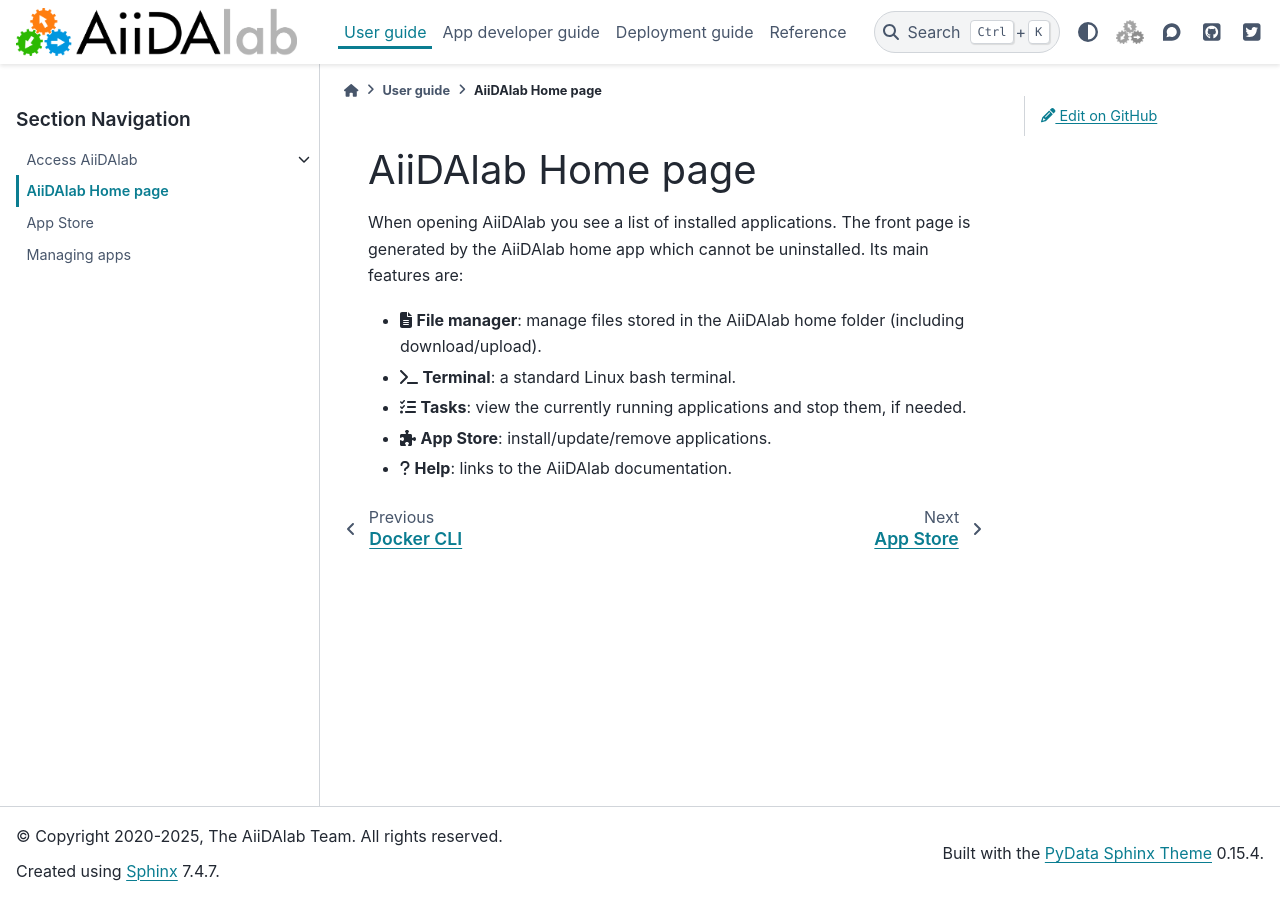
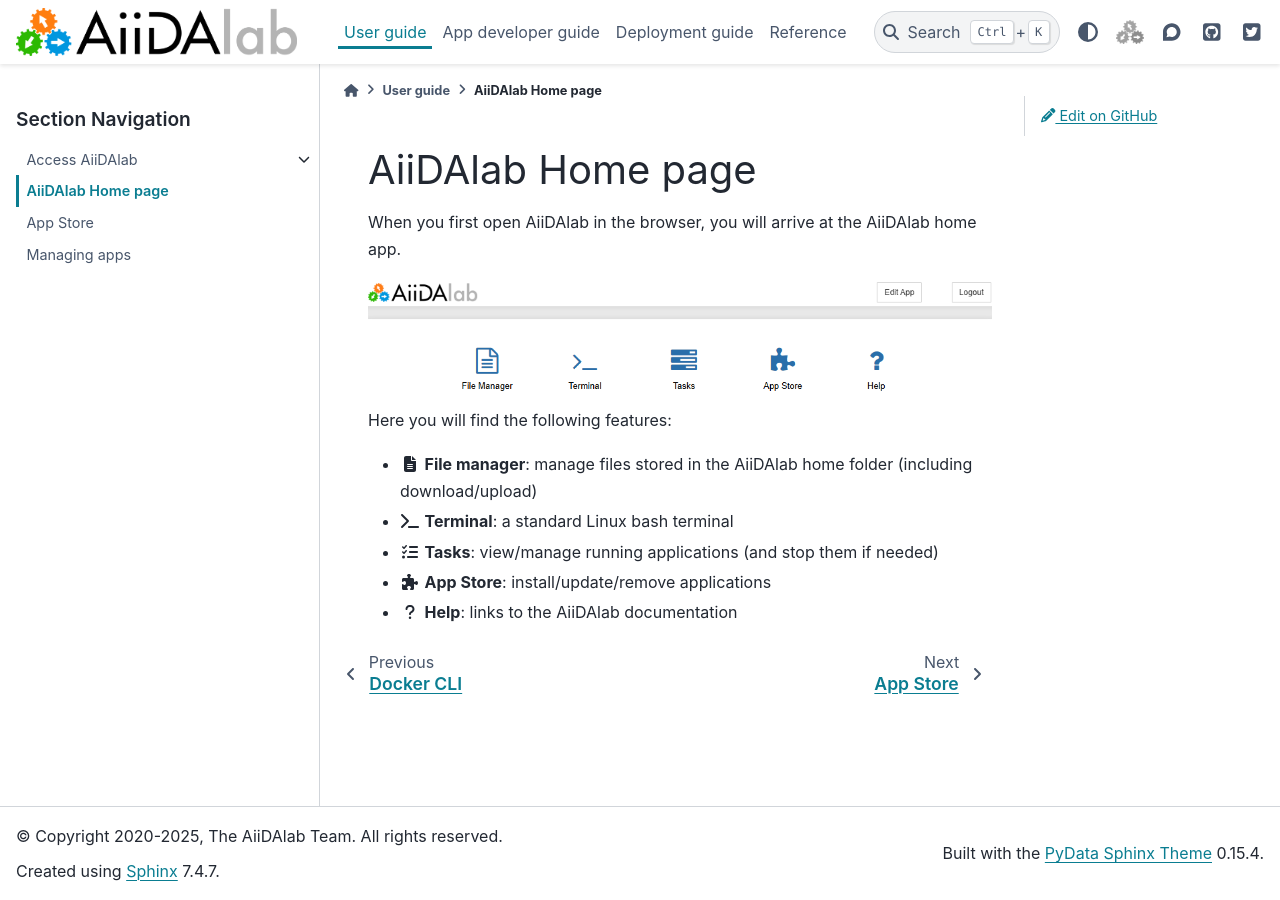
Before and after one commit to aiidalab/aiidalab, a Sphinx documentation site: the page built from docs/source/usage/home.rst, in a window 1280 px wide. Built offline with Sphinx 7.4.7 and the PyData theme 0.15.4, drawn with Linux system fonts in a browser that asks for light colours; pages that are not in the unit, such as notebooks, are missing from menus.

Commit message:
Add screenshot to home page documentation

```diff
--- a/docs/source/usage/home.rst
+++ b/docs/source/usage/home.rst
@@ -4,12 +4,16 @@
 AiiDAlab Home page
 ******************
 
-When opening AiiDAlab you see a list of installed applications.
-The front page is generated by the AiiDAlab home app which cannot be uninstalled.
-Its main features are:
+When you first open AiiDAlab in the browser, you will arrive at the AiiDAlab home app.
 
-- :fa:`file-alt` **File manager**: manage files stored in the AiiDAlab home folder (including download/upload).
-- :fa:`terminal` **Terminal**: a standard Linux bash terminal.
-- :fa:`tasks` **Tasks**: view the currently running applications and stop them, if needed.
-- :fa:`puzzle-piece` **App Store**: install/update/remove applications.
-- :fa:`question` **Help**: links to the AiiDAlab documentation.
+.. image:: ./include/home.png
+   :align: center
+   :alt: text
+
+Here you will find the following features:
+
+- :fa:`file-alt fa-fw` **File manager**: manage files stored in the AiiDAlab home folder (including download/upload)
+- :fa:`terminal fa-fw` **Terminal**: a standard Linux bash terminal
+- :fa:`tasks fa-fw` **Tasks**: view/manage running applications (and stop them if needed)
+- :fa:`puzzle-piece fa-fw` **App Store**: install/update/remove applications
+- :fa:`question fa-fw` **Help**: links to the AiiDAlab documentation
```
Also changed, not shown: docs/source/usage/include/home.png (added).
